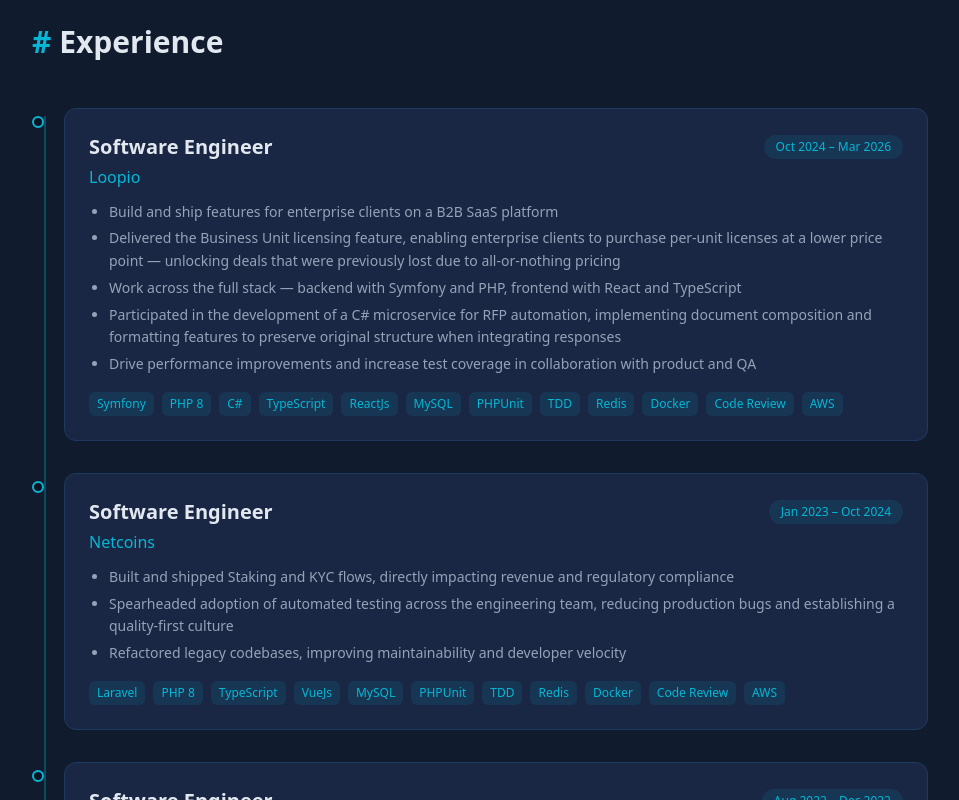
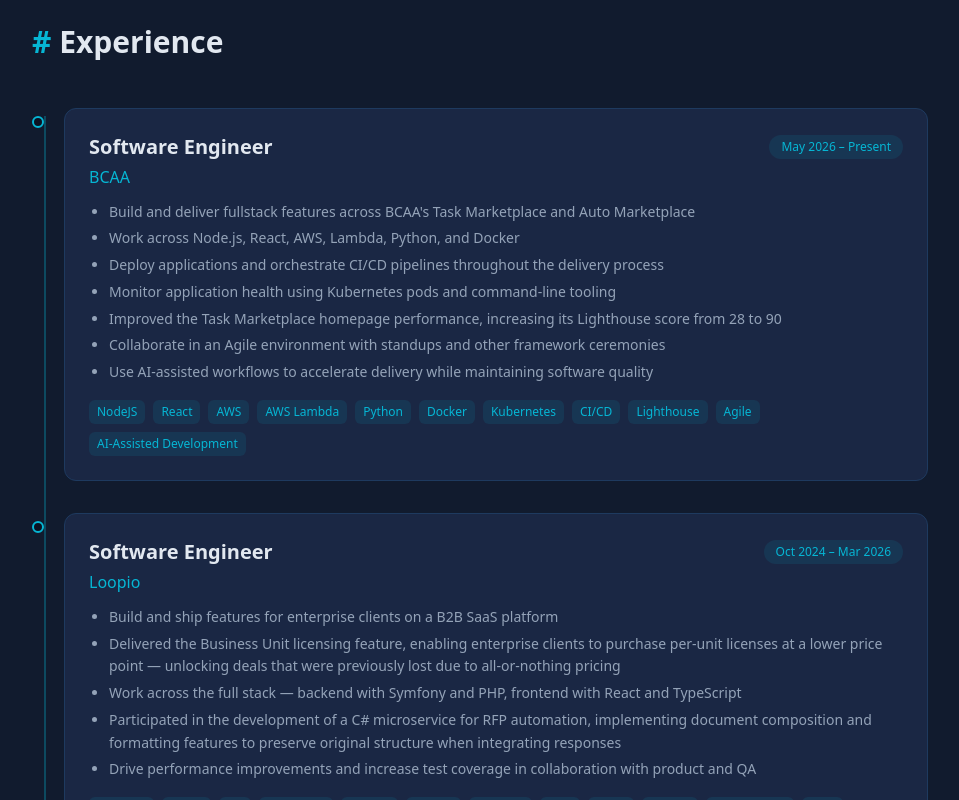
Before and after one commit to fnsc/fnsc-dev, a Next.js app: page /en-CA in a window 1280 px wide. Shown: the part 1260-2060 px from the top of the page, without its empty margins (160-1119 px from the left). Built offline with nearby package versions, Linux system fonts and the light colour scheme.

Commit message:
feat(experience): add bcaa record

```diff
--- a/messages/en-CA.json
+++ b/messages/en-CA.json
@@ -36,6 +36,13 @@
     "present": "Present",
     "technologies": "Technologies",
     "jobs": {
+      "bcaa": {
+        "role": "Software Engineer",
+        "company": "BCAA",
+        "period": "May 2026 – Present",
+        "description": "Build and deliver fullstack features across BCAA's Task Marketplace and Auto Marketplace\nWork across Node.js, React, AWS, Lambda, Python, and Docker\nDeploy applications and orchestrate CI/CD pipelines throughout the delivery process\nMonitor application health using Kubernetes pods and command-line tooling\nImproved the Task Marketplace homepage performance, increasing its Lighthouse score from 28 to 90\nCollaborate in an Agile environment with standups and other framework ceremonies\nUse AI-assisted workflows to accelerate delivery while maintaining software quality",
+        "tech": "NodeJS, React, AWS, AWS Lambda, Python, Docker, Kubernetes, CI/CD, Lighthouse, Agile, AI-Assisted Development"
+      },
       "loopio": {
         "role": "Software Engineer",
         "company": "Loopio",
--- a/messages/fr-CA.json
+++ b/messages/fr-CA.json
@@ -36,6 +36,13 @@
     "present": "Présent",
     "technologies": "Technologies",
     "jobs": {
+      "bcaa": {
+        "role": "Ingénieur logiciel",
+        "company": "BCAA",
+        "period": "Mai 2026 – Présent",
+        "description": "Développement et livraison de fonctionnalités fullstack pour les marketplaces Task Marketplace et Auto Marketplace de BCAA\nTravail avec Node.js, React, AWS, Lambda, Python et Docker\nRéalisation de déploiements et orchestration de pipelines CI/CD tout au long du processus de livraison\nSurveillance de la santé des applications à l'aide de pods Kubernetes et d'outils en ligne de commande\nAmélioration de la performance de la page d'accueil de Task Marketplace, faisant passer le score Lighthouse de 28 à 90\nCollaboration dans un environnement Agile avec des standups et les autres cérémonies du framework\nUtilisation de flux de travail assistés par l'IA pour accélérer les livraisons tout en maintenant la qualité logicielle",
+        "tech": "NodeJS, React, AWS, AWS Lambda, Python, Docker, Kubernetes, CI/CD, Lighthouse, Agile, Développement assisté par IA"
+      },
       "loopio": {
         "role": "Ingénieur logiciel",
         "company": "Loopio",
--- a/messages/pt-BR.json
+++ b/messages/pt-BR.json
@@ -36,6 +36,13 @@
     "present": "Presente",
     "technologies": "Tecnologias",
     "jobs": {
+      "bcaa": {
+        "role": "Engenheiro de Software",
+        "company": "BCAA",
+        "period": "Mai 2026 – Presente",
+        "description": "Desenvolvimento e entrega de funcionalidades fullstack para os marketplaces Task Marketplace e Auto Marketplace da BCAA\nAtuação com Node.js, React, AWS, Lambda, Python e Docker\nRealização de deploys e comando de pipelines de CI/CD durante o processo de entrega\nMonitoramento da saúde da aplicação utilizando pods do Kubernetes e ferramentas de linha de comando\nMelhoria de performance da homepage do Task Marketplace, elevando o score do Lighthouse de 28 para 90\nColaboração em um ambiente Agile com standups e outras cerimônias do framework\nUso de fluxos de trabalho assistidos por IA para acelerar as entregas mantendo a qualidade do software",
+        "tech": "NodeJS, React, AWS, AWS Lambda, Python, Docker, Kubernetes, CI/CD, Lighthouse, Agile, Desenvolvimento Assistido por IA"
+      },
       "loopio": {
         "role": "Engenheiro de Software",
         "company": "Loopio",
--- a/src/data/resume.ts
+++ b/src/data/resume.ts
@@ -22,6 +22,7 @@
 };
 
 export const jobKeys: readonly JobKey[] = [
+  "bcaa",
   "loopio",
   "netcoins",
   "m56",
--- a/src/types/resume.ts
+++ b/src/types/resume.ts
@@ -8,7 +8,7 @@
   website: string;
 }
 
-export type JobKey = "loopio" | "netcoins" | "m56" | "leroy" | "masp" | "dvm";
+export type JobKey = "bcaa" | "loopio" | "netcoins" | "m56" | "leroy" | "masp" | "dvm";
 
 export interface TechStack {
   backend: string[];
```
